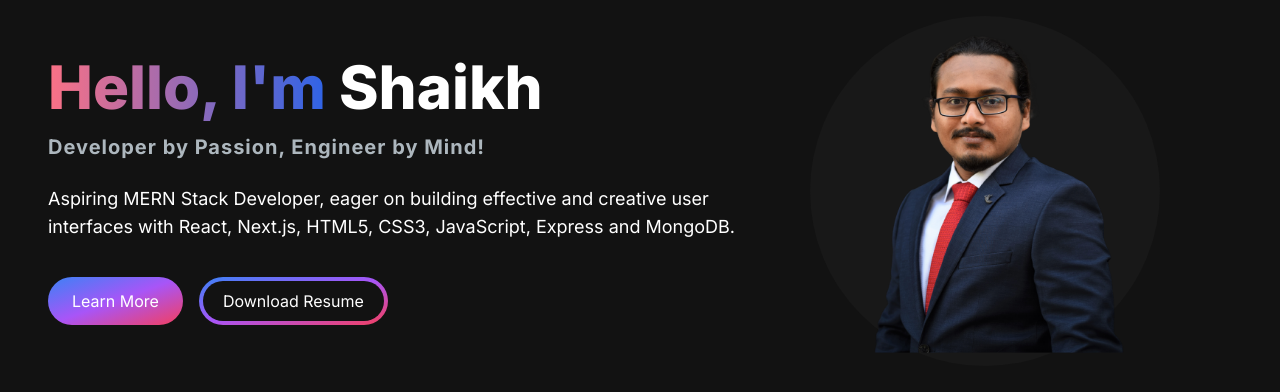
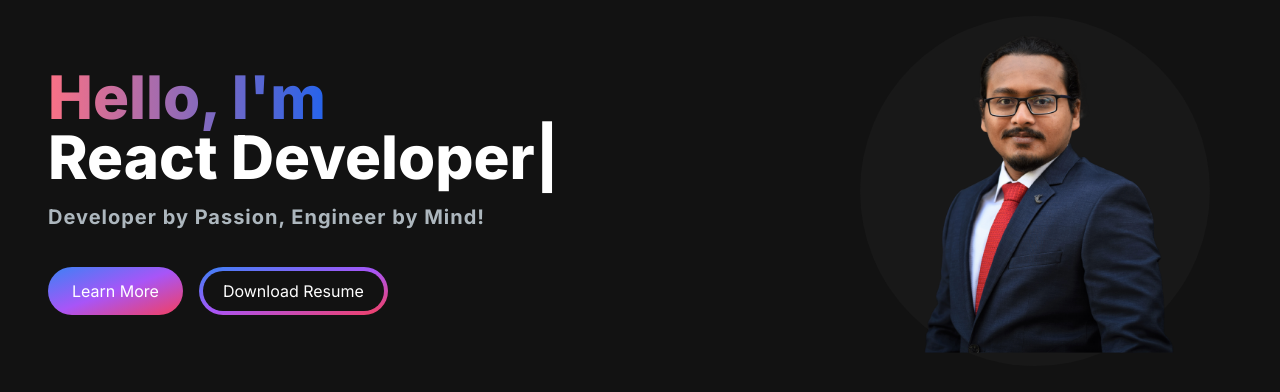
Before and after one commit to Rezwan66/shaikh-portfolio-nextjs, a Next.js app: page / in a window 1280 px wide. Shown: the top 392 px of the page. Built offline with nearby package versions, Linux system fonts and the light colour scheme.

Commit message:
implemented react-type-animation package to display name and titles on the hero section

```diff
--- a/package.json
+++ b/package.json
@@ -12,7 +12,8 @@
     "autoprefixer": "^10.4.19",
     "next": "14.2.2",
     "react": "^18",
-    "react-dom": "^18"
+    "react-dom": "^18",
+    "react-type-animation": "^3.2.0"
   },
   "devDependencies": {
     "eslint": "^8",
--- a/src/app/components/HeroSection.jsx
+++ b/src/app/components/HeroSection.jsx
@@ -1,25 +1,43 @@
+'use client';
 import Image from 'next/image';
+import { TypeAnimation } from 'react-type-animation';
 
 const HeroSection = () => {
   return (
     <section>
       <div className="grid grid-cols-1 sm:grid-cols-12">
         {/* text */}
-        <div className="col-span-7 place-self-center text-center sm:text-left">
+        <div className="col-span-8 place-self-center text-center sm:text-left justify-self-start">
           <h1 className="text-white mb-4 text-4xl sm:text-5xl lg:text-6xl font-extrabold">
             <span className="text-transparent bg-clip-text bg-gradient-to-r from-rose-400 to-blue-600">
               Hello, I&apos;m{' '}
             </span>
-            Shaikh
+            <br />
+            <TypeAnimation
+              sequence={[
+                // Same substring at the start will only be typed out once, initially
+                'Shaikh',
+                1000, // wait 1s before replacing "Mice" with "Hamsters"
+                'Web Developer',
+                1000,
+                'React Developer',
+                1000,
+                'MERN Developer',
+                1000,
+              ]}
+              wrapper="span"
+              speed={50}
+              repeat={Infinity}
+            />
           </h1>
           <p className="text-[#ADB7BE] mb-6 text-lg sm:text-xl tracking-wider font-bold">
             Developer by Passion, Engineer by Mind!
           </p>
-          <p className="text-white text-base sm:text-lg mb-6">
+          {/* <p className="text-white text-base sm:text-lg mb-6">
             Aspiring MERN Stack Developer, eager on building effective and
             creative user interfaces with React, Next.js, HTML5, CSS3,
             JavaScript, Express and MongoDB.
-          </p>
+          </p> */}
           <div>
             <button className="px-6 py-3 rounded-full w-full sm:w-fit mr-4 bg-gradient-to-br from-blue-500 via-purple-500 to-rose-500 text-white hover:bg-slate-200">
               Learn More
@@ -32,7 +50,7 @@
           </div>
         </div>
         {/* image */}
-        <div className="col-span-5 place-self-center mt-6 lg:mt-0">
+        <div className="col-span-4 place-self-center mt-6 lg:mt-0">
           <div className="rounded-full bg-[#181818] w-[250px] h-[250px] lg:w-[350px] lg:h-[350px] relative">
             <Image
               src="/images/noBgProfile.png"
```
Also changed, not shown: 1 other file (tests, documents, lock files or other folders).
